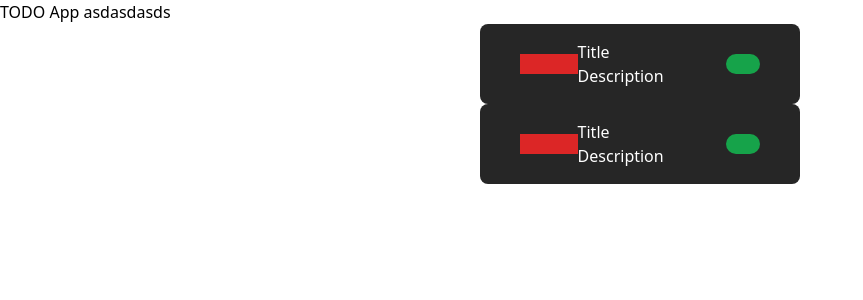
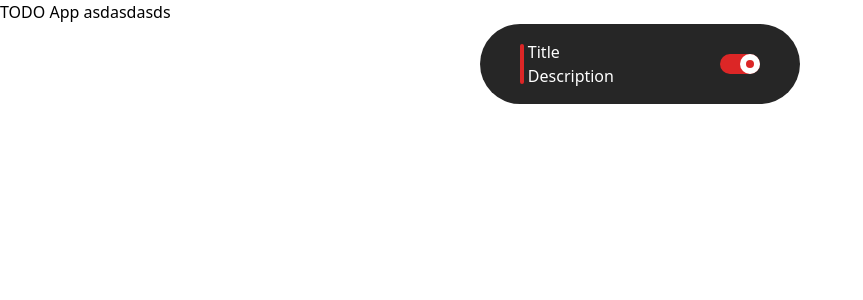
Before and after one commit to FrontEndLearningFromZero/ToDo-App, a React (Create React App) app in the folder frontend/: page / in a window 1280 px wide. Shown: the top 300 px of the page, without its empty margins (0-863 px from the left). Built offline with nearby package versions, Linux system fonts and the light colour scheme.

Commit message:
frontend: change justify at circle

```diff
--- a/frontend/src/App.js
+++ b/frontend/src/App.js
@@ -2,39 +2,16 @@ import './App.css'
 import { useEffect, useState } from 'react'
 import Item from './components/Item'
 function App() {
-    const [data, setData] = useState([])
-    // useEffect(() => {
-    //     fetch('http://localhost:8080/api/todos')
-    //         .then((res) => res.json())
-    //         .then((data) => {
-    //             setData(data)
-    //         })
-    // }, [])
+    const [check, setCheck] = useState(false)
 
-    // useEffect(() => {
-    //  for auto-sync: my idea
-    //  other way: useReducer
-    // }, [data])
+    const handleClick = () => {
+        setCheck(!check)
+    }
 
     return (
         <div className="App">
             <h1>TODO App asdasdasds</h1>
-            {/* {data.map((dt, index) => (
-                <div key={index}>
-                    {dt.name} + {dt.id} + {dt.description}
-                </div>
-            ))}
-            <button
-                onClick={() => {
-                    fetch('http://localhost:8080/api/todos/7', {
-                        method: 'DELETE',
-                    })
-                }}
-            >
-                Delete id 1
-            </button> */}
-            <Item />
-            <Item />
+            <Item status={check} onClick={handleClick} />
         </div>
     )
 }
--- a/frontend/src/components/Item.jsx
+++ b/frontend/src/components/Item.jsx
@@ -1,29 +1,42 @@
 import React, { useState } from 'react'
 import clsx from 'clsx'
 
-const Item = () => {
-    const [status, setStatus] = useState(true) // component state
-    const handleClick = () => {
-        // component handleClick
-
-        setStatus(!status)
-    }
-    const buttonClass = clsx('rounded-full w-10 h-5', {
+const Item = ({ status, onClick }) => {
+    const buttonClass = clsx(
+        'rounded-s-full rounded-e-full flex flex-row items-center',
+        {
+            // component hooked style
+            'bg-green-600': status,
+            'bg-red-600': !status,
+        }
+    )
+    const statusClass = clsx('w-2 h-2 rounded-full', {
         // component hooked style
         'bg-green-600': status,
         'bg-red-600': !status,
     })
+    const movingClass = clsx('w-10 h-5 flex flex-row items-center', {
+        // component hooked style
+        'justify-start': status,
+        'justify-end': !status,
+    })
 
     return (
-        <div className="container mx-auto w-80 h-10 flex items-center p-10 justify-center bg-neutral-800 text-white rounded-lg ">
-            <div className="container flex justify-center items-center">
-                <div className="w-20 h-5 bg-red-600"></div>
+        <div className="container mx-auto w-80 h-20 flex items-center p-10 justify-center bg-neutral-800 text-white rounded-s-full rounded-e-full ">
+            <div className="container flex justify-center items-center gap-x-1">
+                <div className="w-1 h-10 rounded-b-full rounded-t-full  bg-red-600"></div>
                 <div className="container">
                     <div className="">Title</div>
                     <div className="">Description</div>
                 </div>
             </div>
-            <button className={buttonClass} onClick={handleClick}></button>
+            <button className={buttonClass} onClick={onClick}>
+                <div className={movingClass}>
+                    <div className="flex flex-row items-center justify-center w-5 h-5 rounded-full bg-white">
+                        <div className={statusClass}></div>
+                    </div>
+                </div>
+            </button>
         </div>
     )
 }
```
